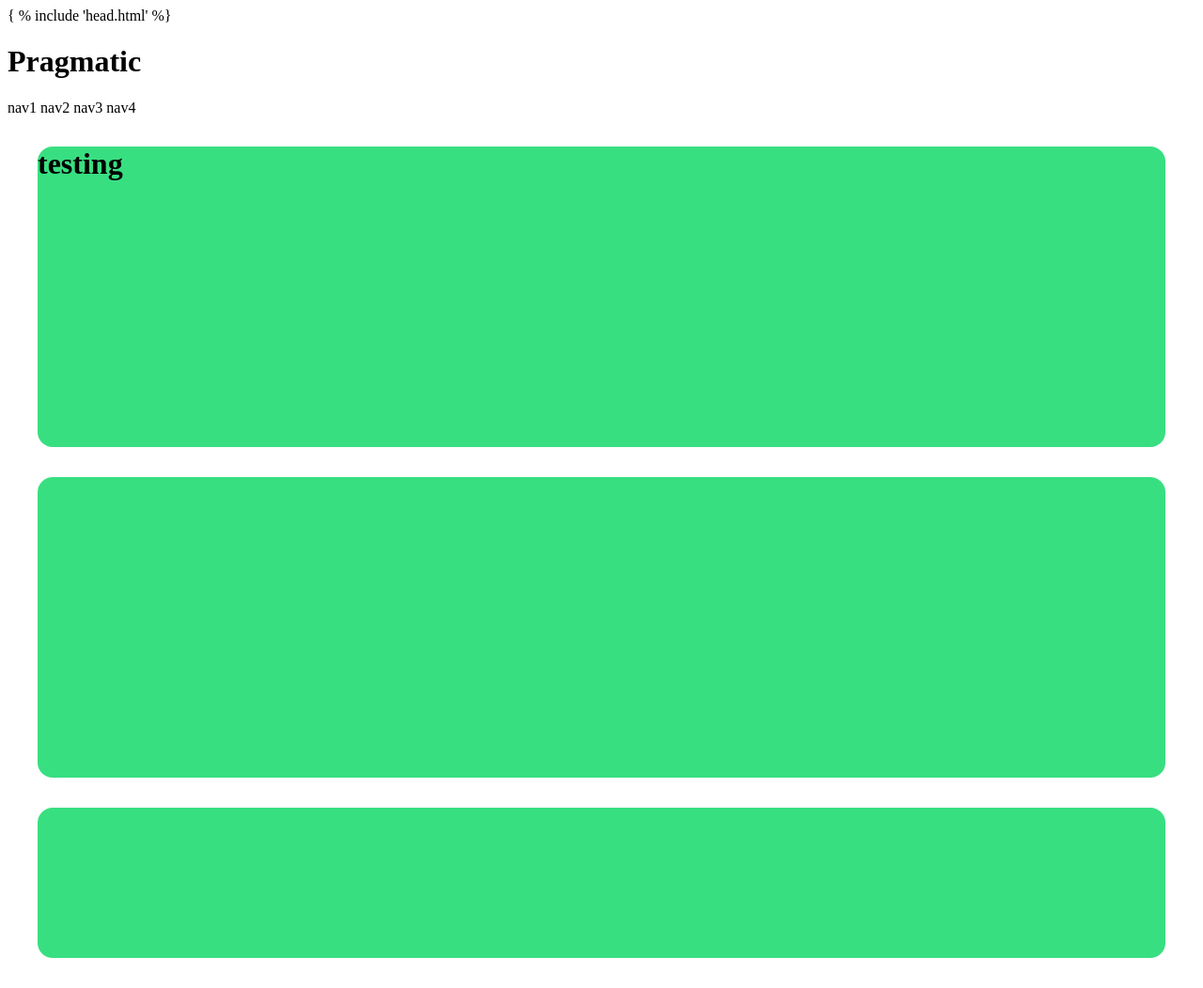
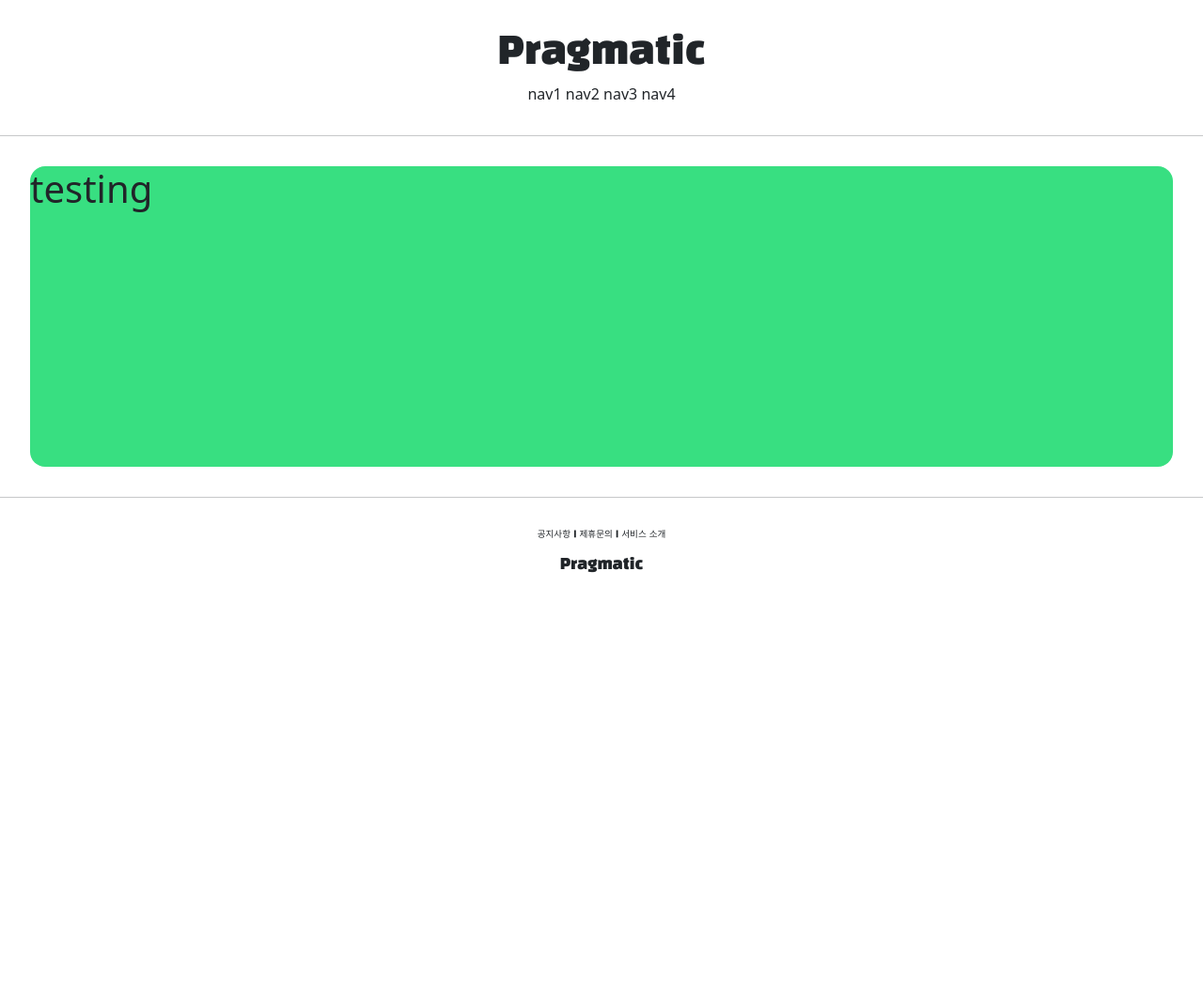
Before and after one commit to jangseoyoung98/pragmatic_2, a Django app: page /account/hello_world/ in a window 1280 px wide. Shown: the whole page at 94% size. After the commit the page ends 610 px from the top, so only its background shows below. Run offline with Django 4.2, Linux system fonts and the light colour scheme.

Commit message:
django course 10 commit

```diff
--- a/pragmatic/accountApp/templates/accountApp/hello_world.html
+++ b/pragmatic/accountApp/templates/accountApp/hello_world.html
@@ -1,4 +1,4 @@
-{% extends 'base.html' %}
+{% extends "base.html" %}
 
 {% block content %}
 
--- a/pragmatic/pragmatic/settings.py
+++ b/pragmatic/pragmatic/settings.py
@@ -132,6 +132,7 @@ USE_TZ = True
 
 STATIC_URL = 'static/'
 
+
 # Default primary key field type
 # https://docs.djangoproject.com/en/4.0/ref/settings/#default-auto-field
 
--- a/templates/base.html
+++ b/pragmatic/templates/base.html
@@ -1,16 +1,18 @@
 <!DOCTYPE html>
 <html lang="ko">
 
-{ % include 'head.html' %}
+{% include 'head.html' %}
 
 <body>
 
     {% include 'header.html' %}
 
+    <hr>
+
     {% block content %}
     {% endblock %}
 
-    <div style="height: 20rem; background-color: #38df81; border-radius: 1rem; margin: 2rem;">
+    <hr>
 
     </div>
     {% include 'footer.html' %}
--- /dev/null
+++ b/pragmatic/templates/footer.html
@@ -0,0 +1,12 @@
+    <div style="text-align: center; margin-top: 2rem; font-family: 'Black Han Sans', sans-serif;">
+
+        <div style="font-size: .6rem;">
+            <span>공지사항</span> |
+            <span>제휴문의</span> |
+            <span>서비스 소개</span>
+        </div>
+        <div style="margin-top: 1rem;">
+            <h6>Pragmatic</h6>
+        </div>
+
+    </div>
--- /dev/null
+++ b/pragmatic/templates/head.html
@@ -0,0 +1,14 @@
+<head>
+    <meta charset="UTF-8">
+    <title>Pragmatic</title>
+
+    <!-- BOOTSTRAP LINK -->
+    <link href="https://cdn.jsdelivr.net/npm/bootstrap@5.1.3/dist/css/bootstrap.min.css"
+          rel="stylesheet" integrity="sha384-1BmE4kWBq78iYhFldvKuhfTAU6auU8tT94WrHftjDbrCEXSU1oBoqyl2QvZ6jIW3" crossorigin="anonymous">
+
+    <!-- GOOGLE FONTS LINK   -->
+    <link rel="preconnect" href="https://fonts.googleapis.com">
+    <link rel="preconnect" href="https://fonts.gstatic.com" crossorigin>
+    <link href="https://fonts.googleapis.com/css2?family=Black+Han+Sans&display=swap" rel="stylesheet">
+
+</head>
--- a/templates/header.html
+++ b/pragmatic/templates/header.html
@@ -1,7 +1,7 @@
 
-     <div>
+     <div style="text-align: center; margin: 2rem 0;">
          <div>
-             <h1>Pragmatic</h1>
+             <h1 style="font-family: 'Black Han Sans', sans-serif;">Pragmatic</h1>
          </div>
          <div>
              <span>nav1</span>
--- a/templates/footer.html
+++ /dev/null
@@ -1,3 +0,0 @@
-<div style="height: 10rem; background-color: #38df81; border-radius: 1rem; margin: 2rem;">
-
-    </div>
--- a/templates/head.html
+++ /dev/null
@@ -1,4 +0,0 @@
-<head>
-    <meta charset="UTF-8">
-    <title>Pragmatic</title>
-</head>
```
